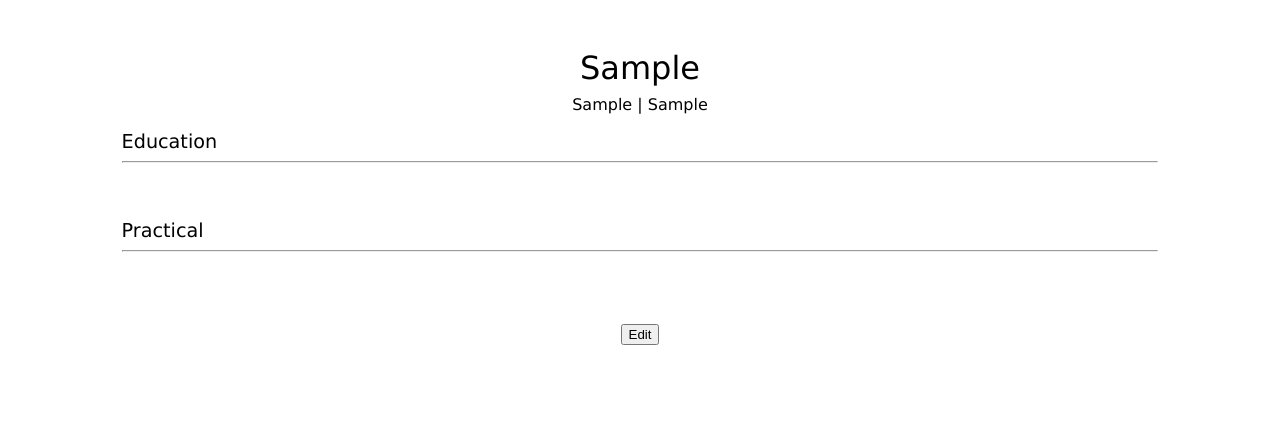
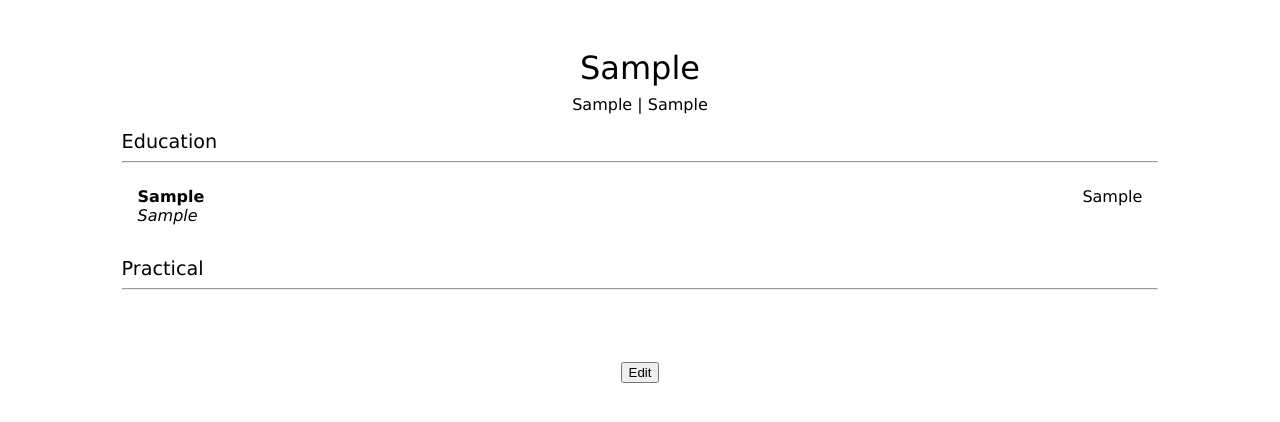
Before and after one commit to geon-youn/cv-application, a React (Create React App) app: page / in a window 1280 px wide. Both pictures are taken after typing "Sample", "Sample", "Sample", "Sample", "Sample", "Sample" into the empty fields and a click on the button "Submit". Shown: the top 422 px of the page. Built offline with nearby package versions, Linux system fonts and the light colour scheme; the HTML template or start-up script is replaced by a standard one.

Commit message:
fix input disappearing

```diff
--- a/src/components/Card.js
+++ b/src/components/Card.js
@@ -7,8 +7,9 @@ export default function Card({
     bot,
     children,
 }) {
-    if (editing) {
     return (
+        <>
+            {editing ? (
                 <div className="input-fields">
                     {children}
                     <div className="buttons">
@@ -51,7 +52,9 @@ export default function Card({
                         </button>
                     </div>
                 </div>
+            ) : (
+                <div>{children}</div>
+            )}
+        </>
     );
 }
-    return <> {children} </>;
-}
```
Lines whose indentation alone changed are shown as unchanged.
